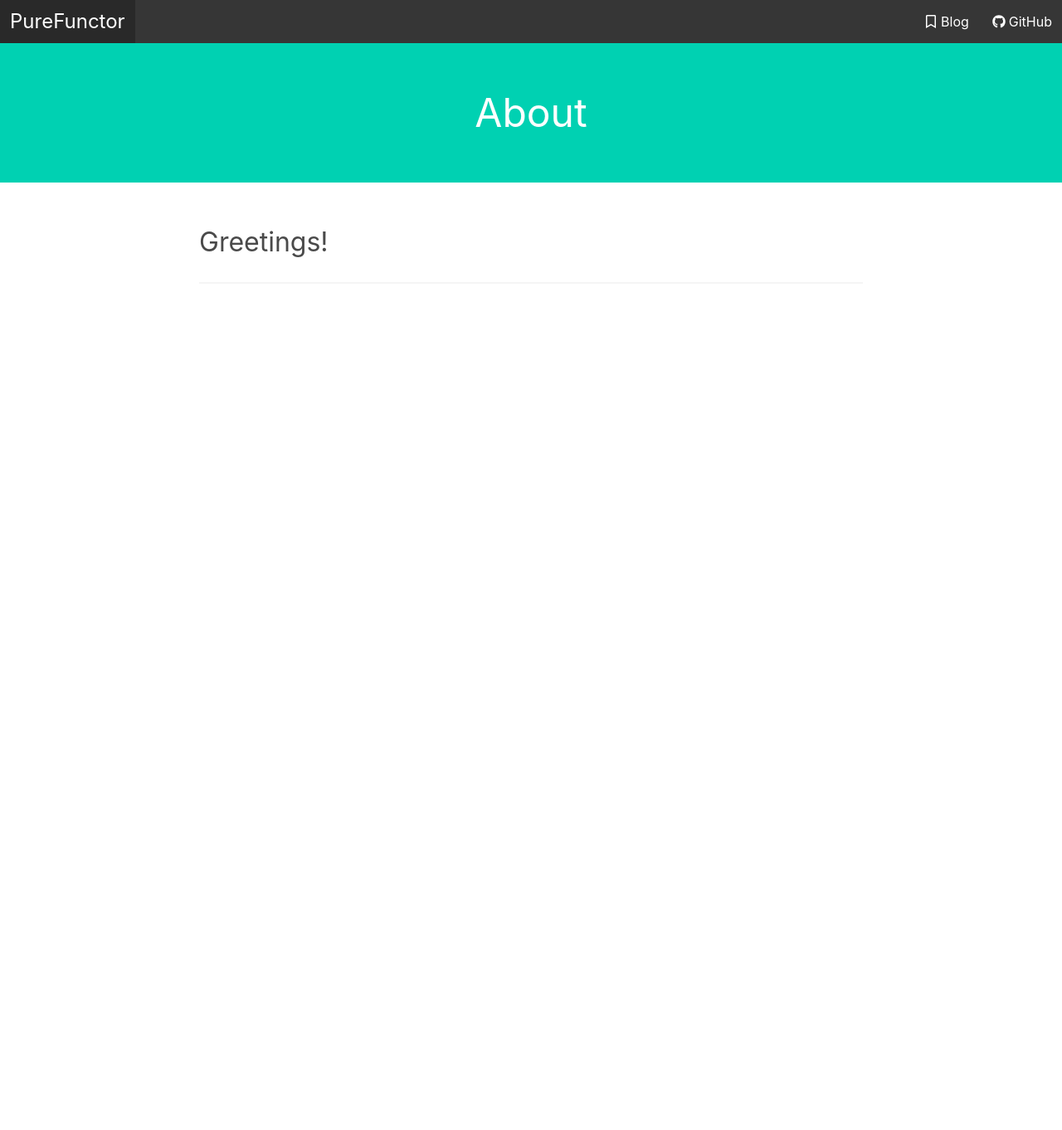
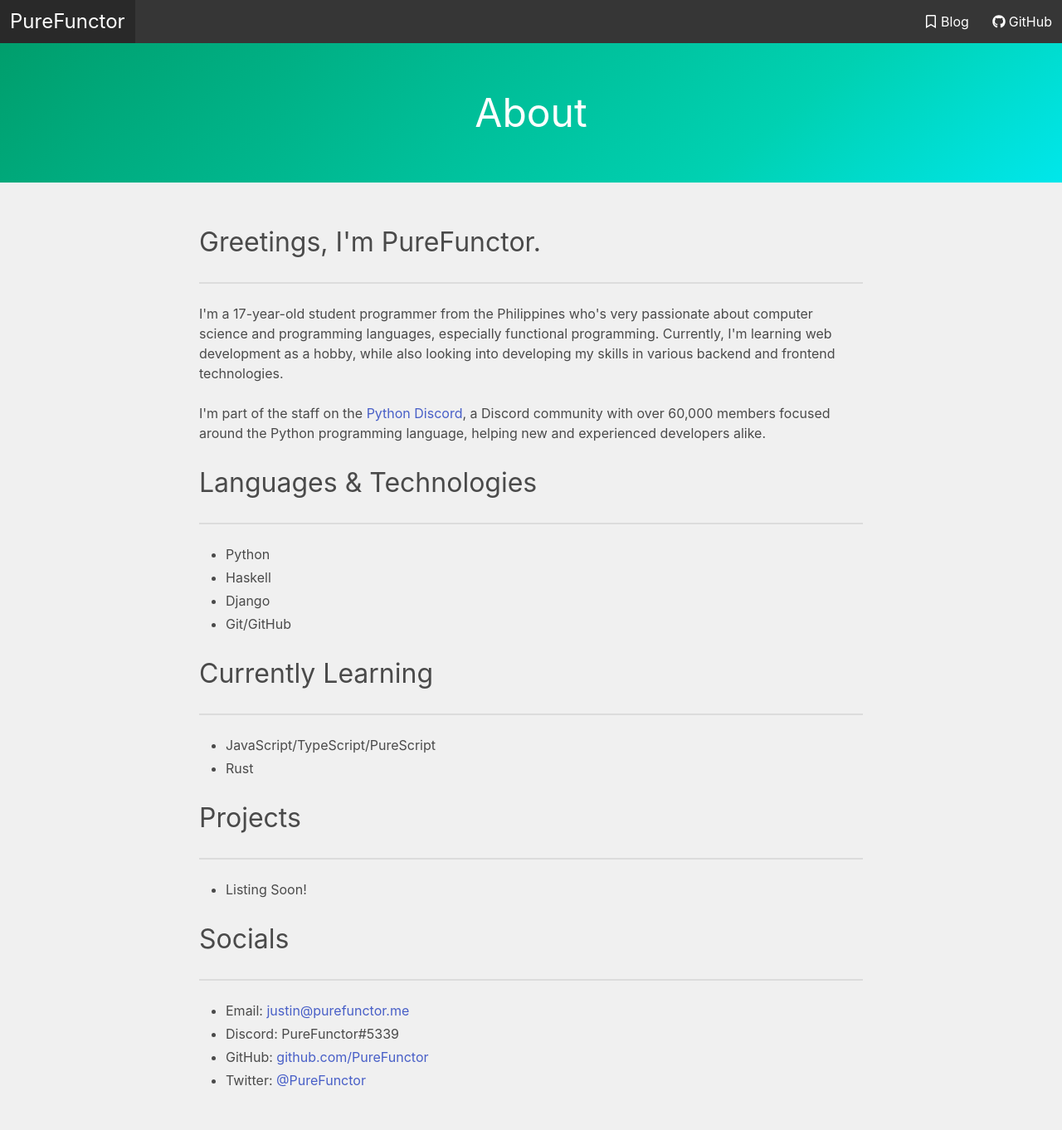
Before and after one commit to purefunctor/purefunctor.me-legacy, a Django app: page /about/ in a window 1280 px wide. Shown: the whole page at 83% size. Before the commit the page ends 310 px from the top, so only its background shows below. Run offline with Django 3.2, Linux system fonts and the light colour scheme; some libraries are stand-ins or nearby versions.

Commit message:
Populate `about` page with information

```diff
--- a/pfhome/static/pfhome/css/about.css
+++ b/pfhome/static/pfhome/css/about.css
@@ -1,3 +1,11 @@
+body {
+  background-color: rgb(240, 240, 240);
+}
+
+hr {
+  background-color: rgb(220, 220, 220);
+}
+
 #introduction {
   width: 90%;
   max-width: 800px;
--- a/pfhome/templates/pfhome/about.html
+++ b/pfhome/templates/pfhome/about.html
@@ -36,17 +36,80 @@
     </div>
   </div>
 </nav>
-<section class="hero is-primary">
+
+<section class="hero is-primary is-bold">
   <div class="hero-body">
     <h1 class="is-size-1 has-text-centered">About</h1>
   </div>
 </section>
+
 <section class="section">
-  <div class="container" id="introduction">
+  <div class="container has-text-left" id="introduction">
+
     <h1 class="is-size-3">
-      Greetings!
+      Greetings, I'm PureFunctor.
     </h1>
     <hr/>
-  </section>
+    <p>
+      I'm a 17-year-old student programmer from the Philippines who's very
+      passionate about computer science and programming languages, especially
+      functional programming. Currently, I'm learning web development as a hobby,
+      while also looking into developing my skills in various backend and frontend
+      technologies.
+      <br/><br/>
+      I'm part of the staff on the <a href="https://pythondiscord.com">Python Discord</a>,
+      a Discord community with over 60,000 members focused around the Python programming
+      language, helping new and experienced developers alike.
+    </p>
+    <br/>
+
+    <h1 class="is-size-3">
+      Languages & Technologies
+    </h1>
+    <hr/>
+    <div class="content">
+      <ul>
+	<li>Python</li>
+	<li>Haskell</li>
+    	<li>Django</li>
+	<li>Git/GitHub</li>
+      </ul>
+    </div>
+
+    <h1 class="is-size-3">
+      Currently Learning
+    </h1>
+    <hr/>
+    <div class="content">
+      <ul>
+	<li>JavaScript/TypeScript/PureScript</li>
+	<li>Rust</li>
+      </ul>
+    </div>
+
+    <h1 class="is-size-3">
+      Projects
+    </h1>
+    <hr/>
+    <div class="content">
+      <ul>
+	<li>Listing Soon!</li>
+      </ul>
+    </div>
+
+    <h1 class="is-size-3">
+      Socials
+    </h1>
+    <hr/>
+    <div class="content">
+      <ul>
+	<li>Email: <a href="mailto:justin@purefunctor.me">justin@purefunctor.me</a></li>
+	<li>Discord: PureFunctor#5339</li>
+	<li>GitHub: <a href="https://github.com/PureFunctor">github.com/PureFunctor</a></li>
+	<li>Twitter: <a href="https://twitter.com/PureFunctor">@PureFunctor</a></li>
+      </ul>
+    </div>
+
+  </div>
 </section>
 {% endblock body %}
```
